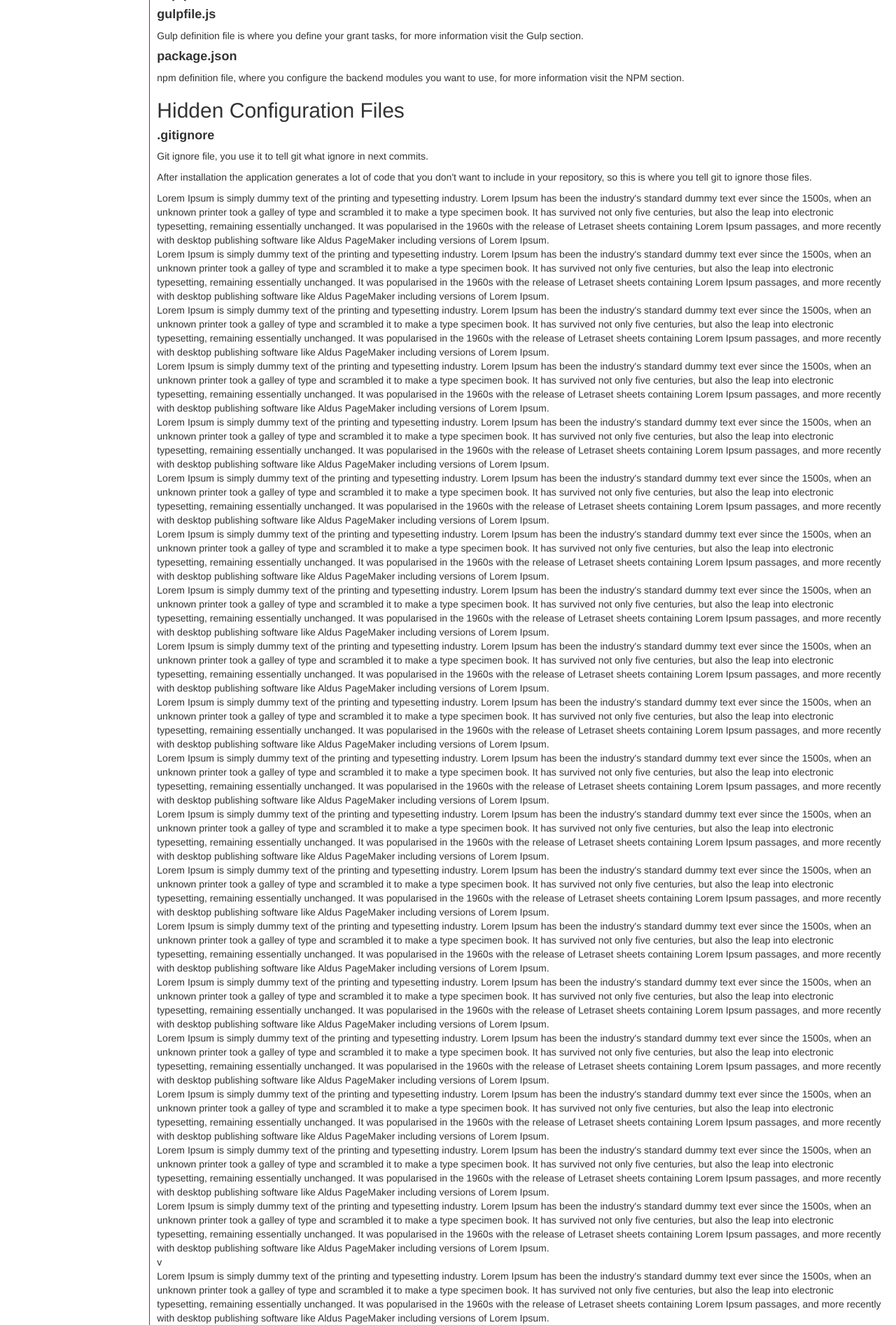
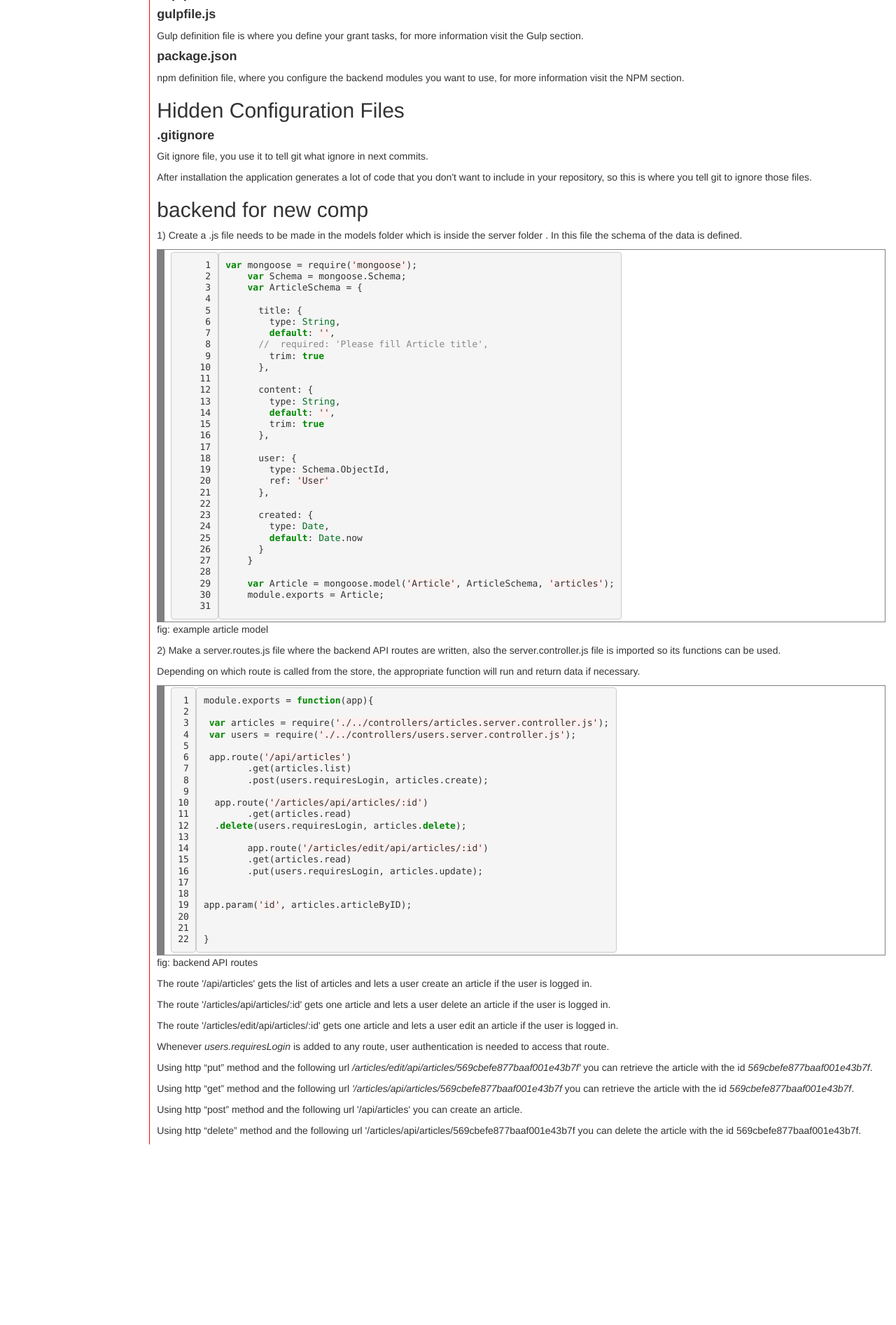
Before and after one commit to tech-dojo/mern-doc, a PHP site: page /doc.html in a window 1280 px wide. Shown: the part 2569-4462 px from the top of the page at 70% size. After the commit the page ends 4204 px from the top, so only its background shows below. Run offline with PHP 8.4, Linux system fonts and the light colour scheme.

Commit message:
feat: backend of new component done without CSS

```diff
--- a/css/doc.css
+++ b/css/doc.css
@@ -4,3 +4,14 @@
   margin-left: 50px;
 
 }
+
+.codeExmp{
+  white-space: pre-line;
+  font-family: Consolas, monaco, monospace;
+  font-weight: bolder;
+  background-color: #f5f5f5;
+    border: 1px solid #ccc;
+    border-radius: 3px;
+    padding: 1em 3em;
+    max-width: 50%;
+}
--- a/doc.html
+++ b/doc.html
@@ -75,7 +75,7 @@
                     <a href="#gettingStarted">Getting Started</a>
                 </li>
                 <li>
-                    <a href="#overview">Folder Structure</a>
+                    <a href="#folderStructure">Folder Structure</a>
                 </li>
                 <li>
                     <a href="#overview">Configuration</a>
@@ -142,7 +142,7 @@
 
 
 
-                      <div>
+                      <div id="folderStructure">
                             <ul>
                           <p>Make sure <b>mongodb</b> is running, to run <b>mongodb</b></p>
                             <li>$ mongod</li>
@@ -251,73 +251,166 @@
 
                  </div>
 
+<!-- /*********************** new component backend start**********************/ -->
+
+             <div>
+             <h2>backend for new comp </h2>
+
+
+            <p>1) Create a .js file needs to be made in the models folder which is inside the server folder .
+              In this file the schema of the data is defined.</p>
+
+              <!-- HTML generated using hilite.me --><div style="background: #ffffff; overflow:auto;width:auto;border:solid gray;border-width:.1em .1em .1em .8em;padding:.2em .6em;"><table><tr><td><pre style="margin: 0; line-height: 125%">
+     1
+     2
+     3
+     4
+     5
+     6
+     7
+     8
+     9
+    10
+    11
+    12
+    13
+    14
+    15
+    16
+    17
+    18
+    19
+    20
+    21
+    22
+    23
+    24
+    25
+    26
+    27
+    28
+    29
+    30
+    31</pre></td><td><pre style="margin: 0; line-height: 125%"><span style="color: #008800; font-weight: bold">var</span> mongoose <span style="color: #333333">=</span> require(<span style="background-color: #fff0f0">&#39;mongoose&#39;</span>);
+    <span style="color: #008800; font-weight: bold">var</span> Schema <span style="color: #333333">=</span> mongoose.Schema;
+    <span style="color: #008800; font-weight: bold">var</span> ArticleSchema <span style="color: #333333">=</span> {
+
+      title<span style="color: #333333">:</span> {
+        type<span style="color: #333333">:</span> <span style="color: #007020">String</span>,
+        <span style="color: #008800; font-weight: bold">default</span><span style="color: #333333">:</span> <span style="background-color: #fff0f0">&#39;&#39;</span>,
+      <span style="color: #888888">//  required: &#39;Please fill Article title&#39;,</span>
+        trim<span style="color: #333333">:</span> <span style="color: #008800; font-weight: bold">true</span>
+      },
+
+      content<span style="color: #333333">:</span> {
+        type<span style="color: #333333">:</span> <span style="color: #007020">String</span>,
+        <span style="color: #008800; font-weight: bold">default</span><span style="color: #333333">:</span> <span style="background-color: #fff0f0">&#39;&#39;</span>,
+        trim<span style="color: #333333">:</span> <span style="color: #008800; font-weight: bold">true</span>
+      },
+
+      user<span style="color: #333333">:</span> {
+        type<span style="color: #333333">:</span> Schema.ObjectId,
+        ref<span style="color: #333333">:</span> <span style="background-color: #fff0f0">&#39;User&#39;</span>
+      },
+
+      created<span style="color: #333333">:</span> {
+        type<span style="color: #333333">:</span> <span style="color: #007020">Date</span>,
+        <span style="color: #008800; font-weight: bold">default</span><span style="color: #333333">:</span> <span style="color: #007020">Date</span>.now
+      }
+    }
+
+    <span style="color: #008800; font-weight: bold">var</span> Article <span style="color: #333333">=</span> mongoose.model(<span style="background-color: #fff0f0">&#39;Article&#39;</span>, ArticleSchema, <span style="background-color: #fff0f0">&#39;articles&#39;</span>);
+    module.exports <span style="color: #333333">=</span> Article;
+  </pre></td></tr></table>
+
+</div>
+
+<p>fig: example article model</p>
+
+<p>2) Make a server.routes.js file where the backend API routes are written,
+  also the server.controller.js file is imported so its functions can be used. </p>
+<p>  Depending on which route is called from the store, the appropriate function will run and return data if necessary.</p>
+
+<!-- HTML generated using hilite.me --><div style="background: #ffffff; overflow:auto;width:auto;border:solid gray;border-width:.1em .1em .1em .8em;padding:.2em .6em;"><table><tr><td><pre style="margin: 0; line-height: 125%"> 1
+ 2
+ 3
+ 4
+ 5
+ 6
+ 7
+ 8
+ 9
+10
+11
+12
+13
+14
+15
+16
+17
+18
+19
+20
+21
+22</pre></td><td><pre style="margin: 0; line-height: 125%">module.exports <span style="color: #333333">=</span> <span style="color: #008800; font-weight: bold">function</span>(app){
+
+ <span style="color: #008800; font-weight: bold">var</span> articles <span style="color: #333333">=</span> require(<span style="background-color: #fff0f0">&#39;./../controllers/articles.server.controller.js&#39;</span>);
+ <span style="color: #008800; font-weight: bold">var</span> users <span style="color: #333333">=</span> require(<span style="background-color: #fff0f0">&#39;./../controllers/users.server.controller.js&#39;</span>);
+
+ app.route(<span style="background-color: #fff0f0">&#39;/api/articles&#39;</span>)
+	.get(articles.list)
+	.post(users.requiresLogin, articles.create);
+
+  app.route(<span style="background-color: #fff0f0">&#39;/articles/api/articles/:id&#39;</span>)
+	.get(articles.read)
+  .<span style="color: #008800; font-weight: bold">delete</span>(users.requiresLogin, articles.<span style="color: #008800; font-weight: bold">delete</span>);
+
+	app.route(<span style="background-color: #fff0f0">&#39;/articles/edit/api/articles/:id&#39;</span>)
+	.get(articles.read)
+	.put(users.requiresLogin, articles.update);
+
+
+app.param(<span style="background-color: #fff0f0">&#39;id&#39;</span>, articles.articleByID);
+
+
+}
+</pre></td></tr></table></div>
+
+<p>fig: backend API routes</p>
+
+<p>The route '/api/articles' gets the list of articles and lets a user create an article if the user is logged in.
+</p>
+
+<p>The route '/articles/api/articles/:id' gets one article and lets a user delete an article if the user is logged in.</p>
+
+<p>The route '/articles/edit/api/articles/:id' gets one article and lets a user edit an article if the user is logged in.
+</p>
+
+<p>Whenever <i>users.requiresLogin</i> is added to any route, user authentication is needed to access that route.</p>
+
+<p>Using http “put” method and the following url <i>/articles/edit/api/articles/569cbefe877baaf001e43b7f'</i>
+you can retrieve the article with the id <i>569cbefe877baaf001e43b7f</i>.
+</p>
+
+<p>Using http “get” method and the following url <i>'/articles/api/articles/569cbefe877baaf001e43b7f</i>
+you can retrieve the article with the id <i>569cbefe877baaf001e43b7f</i>.
+</p>
+
+
+<p>Using http “post” method and the following url '/api/articles'
+you can create an article.
+</p>
+
+<p>Using http “delete” method and the following url '/articles/api/articles/569cbefe877baaf001e43b7f
+you can delete the article with the id 569cbefe877baaf001e43b7f.
+</p>
 
 
 
-               <div>
-                     Lorem Ipsum is simply dummy text of the printing and typesetting industry. Lorem Ipsum has been the industry's standard dummy text ever since the 1500s, when an unknown printer took a galley of type and scrambled it to make a type specimen book. It has survived not only five centuries, but also the leap into electronic typesetting, remaining essentially unchanged. It was popularised in the 1960s with the release of Letraset sheets containing Lorem Ipsum passages, and more recently with desktop publishing software like Aldus PageMaker including versions of Lorem Ipsum.
-               </div>
-               <div>
-                  Lorem Ipsum is simply dummy text of the printing and typesetting industry. Lorem Ipsum has been the industry's standard dummy text ever since the 1500s, when an unknown printer took a galley of type and scrambled it to make a type specimen book. It has survived not only five centuries, but also the leap into electronic typesetting, remaining essentially unchanged. It was popularised in the 1960s with the release of Letraset sheets containing Lorem Ipsum passages, and more recently with desktop publishing software like Aldus PageMaker including versions of Lorem Ipsum.
-               </div>
+           </div>
 
-               <div>
-                    Lorem Ipsum is simply dummy text of the printing and typesetting industry. Lorem Ipsum has been the industry's standard dummy text ever since the 1500s, when an unknown printer took a galley of type and scrambled it to make a type specimen book. It has survived not only five centuries, but also the leap into electronic typesetting, remaining essentially unchanged. It was popularised in the 1960s with the release of Letraset sheets containing Lorem Ipsum passages, and more recently with desktop publishing software like Aldus PageMaker including versions of Lorem Ipsum.
-               </div>
 
-               <div>
-                     Lorem Ipsum is simply dummy text of the printing and typesetting industry. Lorem Ipsum has been the industry's standard dummy text ever since the 1500s, when an unknown printer took a galley of type and scrambled it to make a type specimen book. It has survived not only five centuries, but also the leap into electronic typesetting, remaining essentially unchanged. It was popularised in the 1960s with the release of Letraset sheets containing Lorem Ipsum passages, and more recently with desktop publishing software like Aldus PageMaker including versions of Lorem Ipsum.
-               </div>
-               <div>
-                    Lorem Ipsum is simply dummy text of the printing and typesetting industry. Lorem Ipsum has been the industry's standard dummy text ever since the 1500s, when an unknown printer took a galley of type and scrambled it to make a type specimen book. It has survived not only five centuries, but also the leap into electronic typesetting, remaining essentially unchanged. It was popularised in the 1960s with the release of Letraset sheets containing Lorem Ipsum passages, and more recently with desktop publishing software like Aldus PageMaker including versions of Lorem Ipsum.
-                </div>
-
-                <div>
-                     Lorem Ipsum is simply dummy text of the printing and typesetting industry. Lorem Ipsum has been the industry's standard dummy text ever since the 1500s, when an unknown printer took a galley of type and scrambled it to make a type specimen book. It has survived not only five centuries, but also the leap into electronic typesetting, remaining essentially unchanged. It was popularised in the 1960s with the release of Letraset sheets containing Lorem Ipsum passages, and more recently with desktop publishing software like Aldus PageMaker including versions of Lorem Ipsum.
-                 </div>
-                 <div>
-                      Lorem Ipsum is simply dummy text of the printing and typesetting industry. Lorem Ipsum has been the industry's standard dummy text ever since the 1500s, when an unknown printer took a galley of type and scrambled it to make a type specimen book. It has survived not only five centuries, but also the leap into electronic typesetting, remaining essentially unchanged. It was popularised in the 1960s with the release of Letraset sheets containing Lorem Ipsum passages, and more recently with desktop publishing software like Aldus PageMaker including versions of Lorem Ipsum.
-                  </div>
-                  <div>
-                       Lorem Ipsum is simply dummy text of the printing and typesetting industry. Lorem Ipsum has been the industry's standard dummy text ever since the 1500s, when an unknown printer took a galley of type and scrambled it to make a type specimen book. It has survived not only five centuries, but also the leap into electronic typesetting, remaining essentially unchanged. It was popularised in the 1960s with the release of Letraset sheets containing Lorem Ipsum passages, and more recently with desktop publishing software like Aldus PageMaker including versions of Lorem Ipsum.
-                   </div>
-                   <div>
-                        Lorem Ipsum is simply dummy text of the printing and typesetting industry. Lorem Ipsum has been the industry's standard dummy text ever since the 1500s, when an unknown printer took a galley of type and scrambled it to make a type specimen book. It has survived not only five centuries, but also the leap into electronic typesetting, remaining essentially unchanged. It was popularised in the 1960s with the release of Letraset sheets containing Lorem Ipsum passages, and more recently with desktop publishing software like Aldus PageMaker including versions of Lorem Ipsum.
-                    </div>
-                    <div>
-                         Lorem Ipsum is simply dummy text of the printing and typesetting industry. Lorem Ipsum has been the industry's standard dummy text ever since the 1500s, when an unknown printer took a galley of type and scrambled it to make a type specimen book. It has survived not only five centuries, but also the leap into electronic typesetting, remaining essentially unchanged. It was popularised in the 1960s with the release of Letraset sheets containing Lorem Ipsum passages, and more recently with desktop publishing software like Aldus PageMaker including versions of Lorem Ipsum.
-                     </div>
-                     <div>
-                          Lorem Ipsum is simply dummy text of the printing and typesetting industry. Lorem Ipsum has been the industry's standard dummy text ever since the 1500s, when an unknown printer took a galley of type and scrambled it to make a type specimen book. It has survived not only five centuries, but also the leap into electronic typesetting, remaining essentially unchanged. It was popularised in the 1960s with the release of Letraset sheets containing Lorem Ipsum passages, and more recently with desktop publishing software like Aldus PageMaker including versions of Lorem Ipsum.
-                      </div>
-                      <div>
-                           Lorem Ipsum is simply dummy text of the printing and typesetting industry. Lorem Ipsum has been the industry's standard dummy text ever since the 1500s, when an unknown printer took a galley of type and scrambled it to make a type specimen book. It has survived not only five centuries, but also the leap into electronic typesetting, remaining essentially unchanged. It was popularised in the 1960s with the release of Letraset sheets containing Lorem Ipsum passages, and more recently with desktop publishing software like Aldus PageMaker including versions of Lorem Ipsum.
-                       </div>
-                       <div>
-                            Lorem Ipsum is simply dummy text of the printing and typesetting industry. Lorem Ipsum has been the industry's standard dummy text ever since the 1500s, when an unknown printer took a galley of type and scrambled it to make a type specimen book. It has survived not only five centuries, but also the leap into electronic typesetting, remaining essentially unchanged. It was popularised in the 1960s with the release of Letraset sheets containing Lorem Ipsum passages, and more recently with desktop publishing software like Aldus PageMaker including versions of Lorem Ipsum.
-                        </div>
-                        <div>
-                             Lorem Ipsum is simply dummy text of the printing and typesetting industry. Lorem Ipsum has been the industry's standard dummy text ever since the 1500s, when an unknown printer took a galley of type and scrambled it to make a type specimen book. It has survived not only five centuries, but also the leap into electronic typesetting, remaining essentially unchanged. It was popularised in the 1960s with the release of Letraset sheets containing Lorem Ipsum passages, and more recently with desktop publishing software like Aldus PageMaker including versions of Lorem Ipsum.
-                         </div>
-                         <div>
-                              Lorem Ipsum is simply dummy text of the printing and typesetting industry. Lorem Ipsum has been the industry's standard dummy text ever since the 1500s, when an unknown printer took a galley of type and scrambled it to make a type specimen book. It has survived not only five centuries, but also the leap into electronic typesetting, remaining essentially unchanged. It was popularised in the 1960s with the release of Letraset sheets containing Lorem Ipsum passages, and more recently with desktop publishing software like Aldus PageMaker including versions of Lorem Ipsum.
-                          </div>
-                          <div>
-                               Lorem Ipsum is simply dummy text of the printing and typesetting industry. Lorem Ipsum has been the industry's standard dummy text ever since the 1500s, when an unknown printer took a galley of type and scrambled it to make a type specimen book. It has survived not only five centuries, but also the leap into electronic typesetting, remaining essentially unchanged. It was popularised in the 1960s with the release of Letraset sheets containing Lorem Ipsum passages, and more recently with desktop publishing software like Aldus PageMaker including versions of Lorem Ipsum.
-                           </div>  <div>
-                                  Lorem Ipsum is simply dummy text of the printing and typesetting industry. Lorem Ipsum has been the industry's standard dummy text ever since the 1500s, when an unknown printer took a galley of type and scrambled it to make a type specimen book. It has survived not only five centuries, but also the leap into electronic typesetting, remaining essentially unchanged. It was popularised in the 1960s with the release of Letraset sheets containing Lorem Ipsum passages, and more recently with desktop publishing software like Aldus PageMaker including versions of Lorem Ipsum.
-                              </div>  <div>
-                                     Lorem Ipsum is simply dummy text of the printing and typesetting industry. Lorem Ipsum has been the industry's standard dummy text ever since the 1500s, when an unknown printer took a galley of type and scrambled it to make a type specimen book. It has survived not only five centuries, but also the leap into electronic typesetting, remaining essentially unchanged. It was popularised in the 1960s with the release of Letraset sheets containing Lorem Ipsum passages, and more recently with desktop publishing software like Aldus PageMaker including versions of Lorem Ipsum.
-                                 </div>
-
-                           <div>
-                                Lorem Ipsum is simply dummy text of the printing and typesetting industry. Lorem Ipsum has been the industry's standard dummy text ever since the 1500s, when an unknown printer took a galley of type and scrambled it to make a type specimen book. It has survived not only five centuries, but also the leap into electronic typesetting, remaining essentially unchanged. It was popularised in the 1960s with the release of Letraset sheets containing Lorem Ipsum passages, and more recently with desktop publishing software like Aldus PageMaker including versions of Lorem Ipsum.
-                            </div>v
-
-                            <div>
-                                 Lorem Ipsum is simply dummy text of the printing and typesetting industry. Lorem Ipsum has been the industry's standard dummy text ever since the 1500s, when an unknown printer took a galley of type and scrambled it to make a type specimen book. It has survived not only five centuries, but also the leap into electronic typesetting, remaining essentially unchanged. It was popularised in the 1960s with the release of Letraset sheets containing Lorem Ipsum passages, and more recently with desktop publishing software like Aldus PageMaker including versions of Lorem Ipsum.
-                             </div>
-
+           <!-- /*********************** new component backend end **********************/ -->
 
             </div>
 
```
